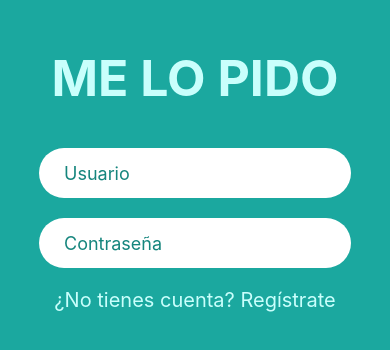
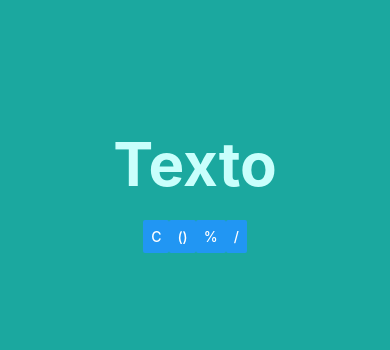
Before and after one commit to SaraiMontesA/PrimerasPruebasReactNative, a React Native app in the folder 00-hola-mundo/: screen / in a window 390 px wide. Shown: the part 242-592 px from the top of the page. Built offline with nearby package versions, Linux system fonts and the light colour scheme.

Commit message:
Comenzando pantalla de calculadora

```diff
--- a/00-hola-mundo/App.js
+++ b/00-hola-mundo/App.js
@@ -5,8 +5,9 @@
 // import { StatusBar } from 'expo-status-bar';
 import { StyleSheet } from 'react-native';
 import { View } from 'react-native';
+import { Blank } from './pages/Blank.js';
+import { Calculadora } from './pages/Calculadora.js';
 import { Login } from './pages/Login.js';
-import { Blank } from './pages/Blank.js';
 
 // ########################################################################
 // ##### VARIABLES ########################################################
@@ -22,7 +23,8 @@ export default function App() {
 		<View style={styles.container}>
 			{/* //importamos el componente */}
 			{/* <Blank /> */}
-			<Login />
+			<Calculadora />
+			{/* <Login /> */}
 		</View>
 	);
 };
--- /dev/null
+++ b/00-hola-mundo/pages/Calculadora.js
@@ -0,0 +1,87 @@
+// ########################################################################
+// ##### DEPENDENCIAS #####################################################
+// ########################################################################
+
+// import { StatusBar } from 'expo-status-bar';
+import { StyleSheet } from 'react-native';
+import {
+	Text,
+	View,
+	Image,
+	Button,
+	TextInput
+} from 'react-native';
+
+// ########################################################################
+// ##### APLICACION #######################################################
+// ########################################################################
+
+export const Calculadora = () => {
+	return (
+		<View style={styles.container}>
+
+			<Text style={styles.titulo}>Texto</Text>
+
+			<View style={styles.cajaHorizontal}>
+				<Button style={styles.button}
+					onPress={() => {
+						console.log('C');
+					}}
+					title={"C"}
+				/>
+				<Button style={styles.button}
+					onPress={() => {
+						console.log('()');
+					}}
+					title={"()"}
+				/>
+				<Button style={styles.button}
+					onPress={() => {
+						console.log('%');
+					}}
+					title={"%"}
+				/>
+				<Button style={styles.button}
+					onPress={() => {
+						console.log('/');
+					}}
+					title={"/"}
+				/>
+			</View>
+
+		</View>
+	);
+};
+
+// ########################################################################
+// ##### ESTILOS ##########################################################
+// ########################################################################
+
+const styles = StyleSheet.create({
+	container: {
+		flex: 1,
+		width: '100%',
+		height: '100%',
+		backgroundColor: '#1ba89f',
+		alignItems: 'center',
+		justifyContent: 'center',
+	},
+
+	cajaHorizontal: {
+		flexDirection: 'row',
+	},
+
+	titulo: {
+		fontSize: 60,
+		fontWeight: 'bold',
+		color: '#c9fffc',
+		padding: 20,
+		// backgroundColor: '#959',
+	},
+
+	button: {
+		fontSize: 20,
+		padding: 20,
+		backgroundColor: '#d9fffc',
+	}
+});
```
